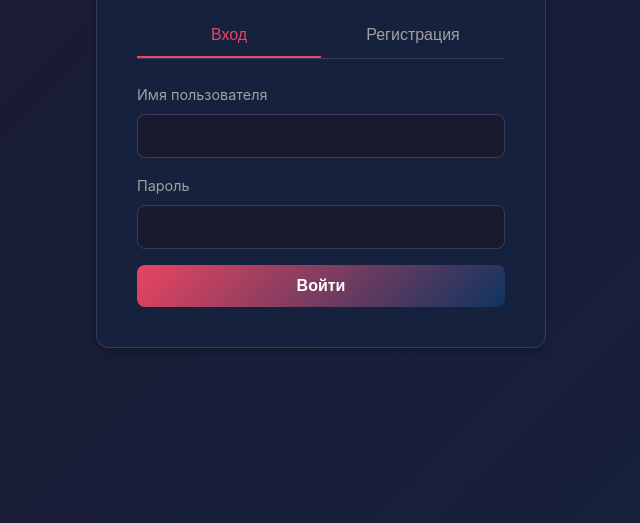
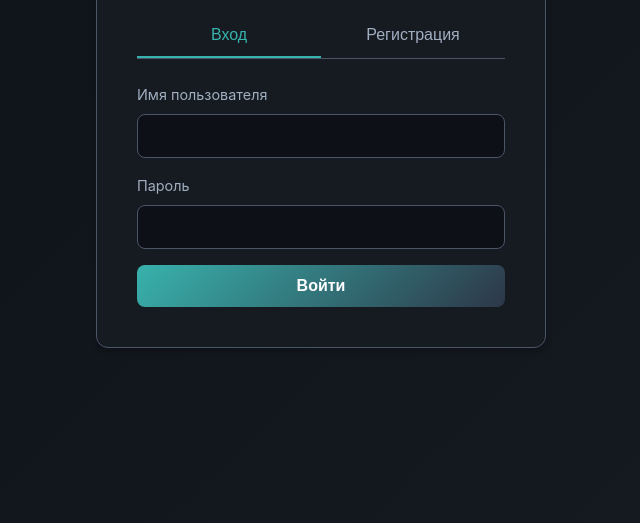
Before and after one commit to galimov-i/WebMessenger, a plain HTML site: page Client/index.html in a window 1280 px wide. Shown: the part 277-800 px from the top of the page, without its empty margins (319-959 px from the left). Drawn offline with Linux system fonts and the light colour scheme.

Commit message:
Update color scheme to more convenient teal palette

```diff
--- a/Client/css/style.css
+++ b/Client/css/style.css
@@ -7,15 +7,15 @@
 
 /* Переменные */
 :root {
-    --bg-color: #1a1a2e;
-    --bg-secondary: #16213e;
-    --primary-color: #0f3460;
-    --accent-color: #e94560;
-    --text-color: #eaeaea;
-    --text-muted: #a0a0a0;
-    --border-color: #3a3a5a;
-    --success-color: #4caf50;
-    --error-color: #f44336;
+    --bg-color: #0d1117;
+    --bg-secondary: #161b22;
+    --primary-color: #2d3748;
+    --accent-color: #38b2ac;
+    --text-color: #f0f0f0;
+    --text-muted: #a0aec0;
+    --border-color: #4a5568;
+    --success-color: #48bb78;
+    --error-color: #f56565;
     --shadow: 0 4px 6px rgba(0, 0, 0, 0.2);
     --shadow-hover: 0 8px 15px rgba(0, 0, 0, 0.3);
     --radius: 12px;
@@ -130,7 +130,7 @@ html, body {
 .form-group input:focus {
     outline: none;
     border-color: var(--accent-color);
-    box-shadow: 0 0 0 3px rgba(233, 69, 96, 0.2);
+    box-shadow: 0 0 0 3px rgba(56, 178, 172, 0.2);
 }
 
 /* Кнопки */
@@ -151,7 +151,7 @@ html, body {
 
 .btn-primary:hover {
     transform: translateY(-2px);
-    box-shadow: 0 5px 15px rgba(233, 69, 96, 0.4);
+    box-shadow: 0 5px 15px rgba(56, 178, 172, 0.4);
 }
 
 .btn-small {
@@ -167,7 +167,7 @@ html, body {
 
 /* Сообщения об ошибках */
 .error-message {
-    background: rgba(244, 67, 54, 0.1);
+    background: rgba(245, 101, 101, 0.1);
     border: 1px solid var(--error-color);
     border-radius: var(--radius-small);
     padding: 0.75rem;
@@ -298,7 +298,7 @@ html, body {
 }
 
 .user-item.active {
-    background: rgba(233, 69, 96, 0.1);
+    background: rgba(56, 178, 172, 0.1);
     border-left: 3px solid var(--accent-color);
 }
 
```
